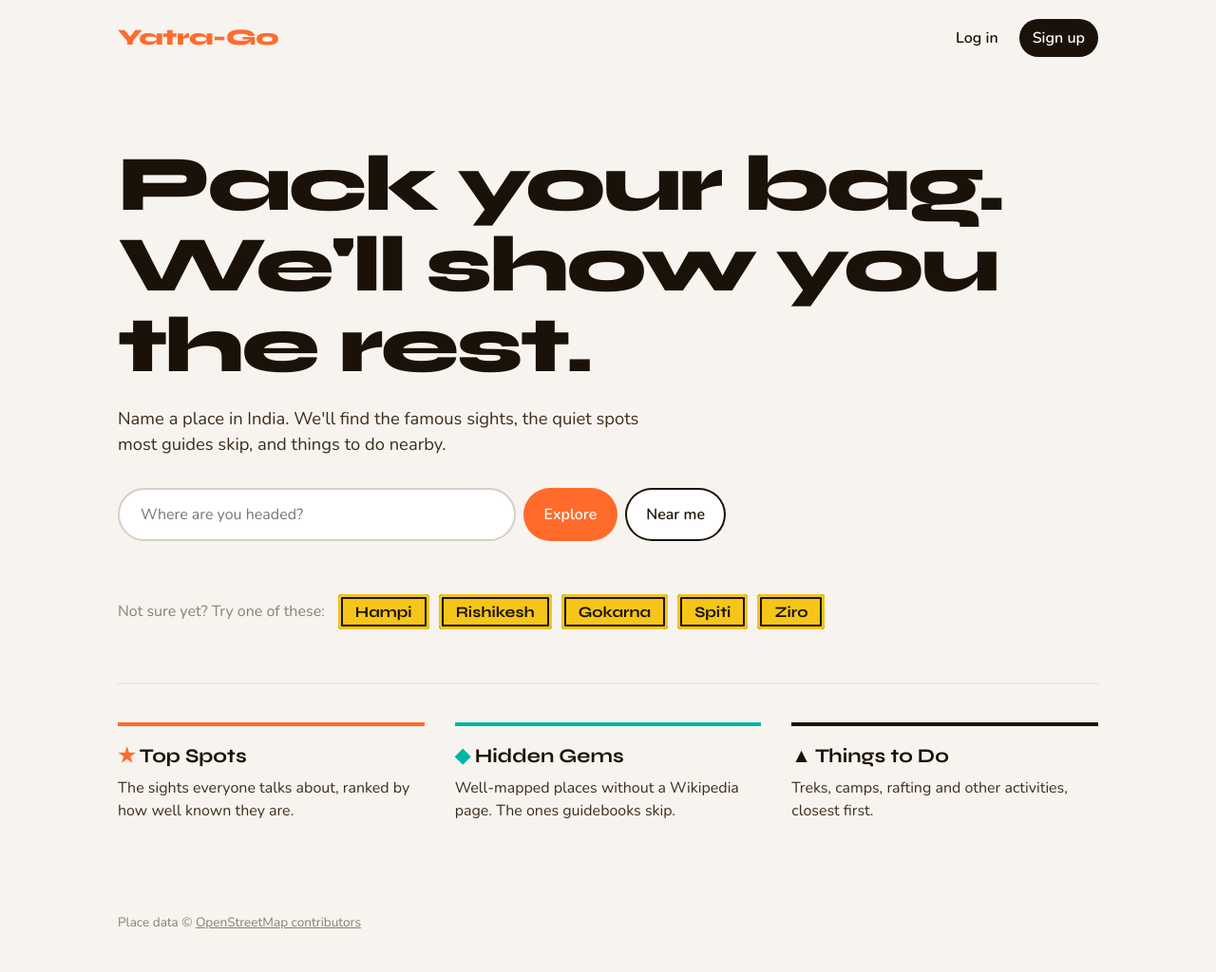
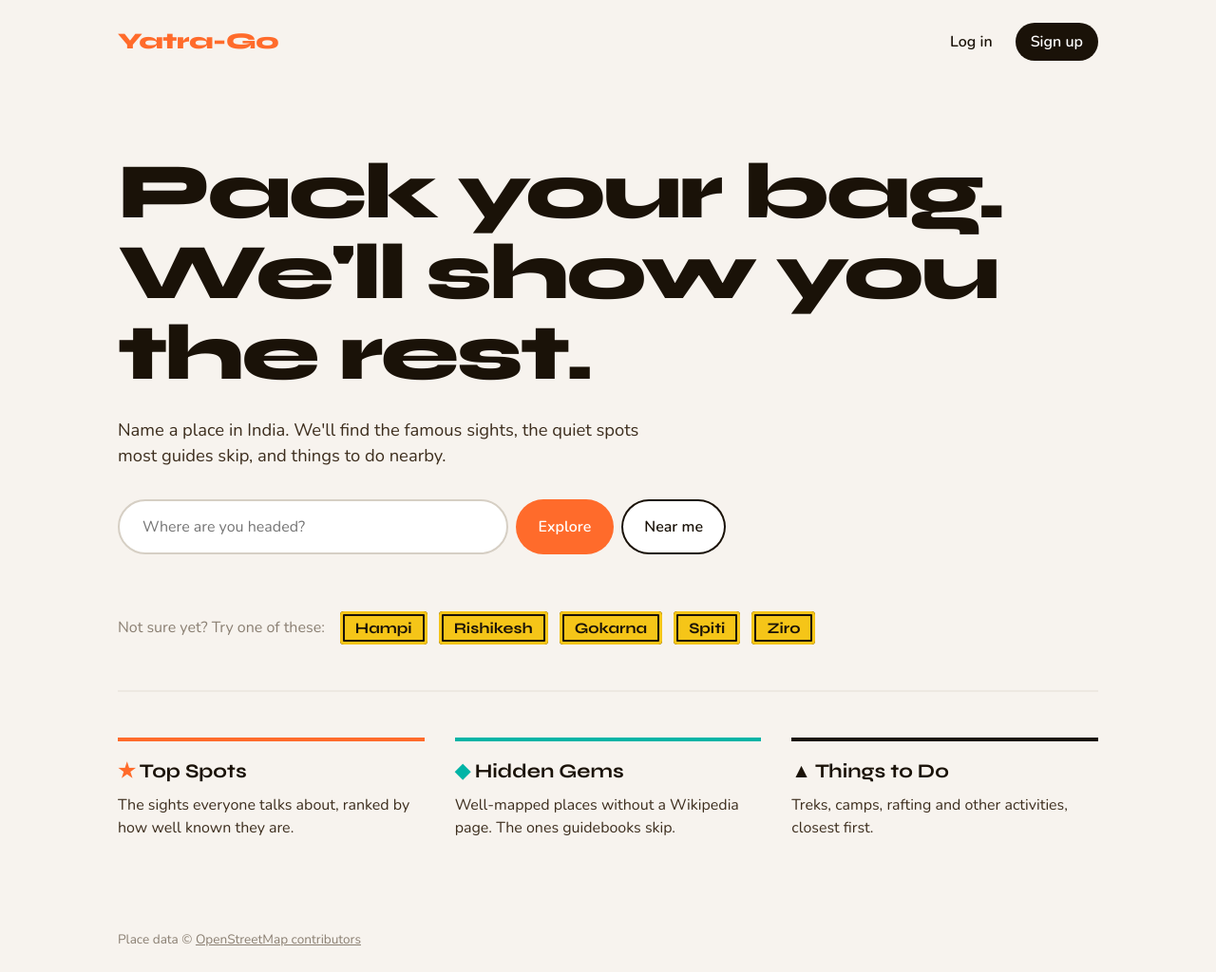
Before and after one commit to tanmay-005/ai-travel-recommendation-system, a Flask app: page / in a window 1280 px wide. Shown: the whole page at 95% size. Before the commit the page ends 979 px from the top, so only its background shows below. Run offline with Flask 3, Linux system fonts and the light colour scheme.

Commit message:
Step 6.3: design tokens in base.css, landing page uses them, dark mode opt-in

```diff
--- a/static/css/base.css
+++ b/static/css/base.css
@@ -1,13 +1,56 @@
+/* ── Yatra-Go design tokens ─────────────────────────────────────────
+   Every colour, font and gap on the site comes from here.
+   Change a value once and every page follows. */
 :root{
-  --saffron:#FF6B2B;--saffron2:#FF9A4A;--teal:#00B4A6;--teal2:#00D4C4;
-  --purple:#7C3AED;--rose:#E8425A;--gold:#F5C518;
-  --bg:#F7F3EE;--white:#FFFFFF;--ink:#1A1208;--ink2:#3D2E1E;
-  --smoke:#EDE8E1;--mist:#D6CFC4;--muted:#8A7F72;
-  --live:#00B4A6;--csv:#7C3AED;
-  --r:14px;--r2:8px;--sh:0 4px 20px rgba(26,18,8,.10);--sh2:0 12px 40px rgba(26,18,8,.18);
+  /* 5 core colours */
+  --ink:#1A1208;       /* text */
+  --sand:#F7F3EE;      /* page background */
+  --saffron:#FF6B2B;   /* brand, main buttons, Top Spots */
+  --teal:#00B4A6;      /* Hidden Gems, "you are here" */
+  --gold:#F5C518;      /* station boards, highlights */
+
+  /* shades built around them */
+  --paper:#FFFFFF;     /* cards, inputs: a surface on top of the background */
+  --ink2:#3D2E1E;      /* softer text */
+  --muted:#8A7F72;     /* hints, captions */
+  --smoke:#EDE8E1;     /* hover fills, dividers */
+  --mist:#D6CFC4;      /* borders */
+  --rose:#E8425A;      /* errors */
+  --saffron-dark:#E05520;
+  --on-saffron:#FFFFFF;  /* text on a saffron button, in both themes */
+  --on-gold:#1A1208;     /* text on a yellow board, in both themes */
+
+  /* 2 fonts */
+  --font-head:'Syne',sans-serif;
+  --font-body:'Nunito',sans-serif;
+
+  /* spacing scale: every gap is one of these */
+  --space-1:4px;--space-2:8px;--space-3:12px;--space-4:16px;
+  --space-5:24px;--space-6:32px;--space-7:48px;--space-8:72px;
+
+  /* shape */
+  --r:14px;--r2:8px;--r-pill:999px;
+  --sh:0 4px 20px rgba(26,18,8,.10);--sh2:0 12px 40px rgba(26,18,8,.18);
+
+  /* older names the map page still uses (tidied up in Phase 7) */
+  --bg:var(--sand);--white:var(--paper);
+  --saffron2:#FF9A4A;--teal2:#00D4C4;--purple:#7C3AED;
+  --live:var(--teal);--csv:var(--purple);
+}
+
+/* Dark mode: same names, darker values. Only pages that opt in
+   with <html class="dark-ready"> switch (the map page joins in Phase 7). */
+@media (prefers-color-scheme: dark){
+  :root.dark-ready{
+    --ink:#F2ECE4;--sand:#15120E;
+    --saffron:#FF7A3D;--teal:#2CC9BA;
+    --paper:#221D17;--ink2:#D2C8BB;--muted:#A0958A;
+    --smoke:#2E2720;--mist:#4A4036;--rose:#FF6B80;--saffron-dark:#FF9A4A;
+    --sh:0 4px 20px rgba(0,0,0,.4);--sh2:0 12px 40px rgba(0,0,0,.5);
+  }
 }
 *{box-sizing:border-box;margin:0;padding:0}
 
-body{font-family:'Nunito',sans-serif;background:var(--bg);color:var(--ink);font-size:14px;line-height:1.5}
+body{font-family:var(--font-body);background:var(--bg);color:var(--ink);font-size:14px;line-height:1.5}
 button,input,select{font-family:inherit}
 ::-webkit-scrollbar{width:5px}::-webkit-scrollbar-thumb{background:var(--mist);border-radius:4px}
--- a/static/css/landing.css
+++ b/static/css/landing.css
@@ -1,4 +1,4 @@
-/* Landing page. Colours and fonts come from the variables in base.css. */
+/* Landing page. Every colour, font and gap comes from the tokens in base.css. */
 body{font-size:16px}
 a{color:inherit}
 .visually-hidden{position:absolute;width:1px;height:1px;overflow:hidden;clip:rect(0 0 0 0);white-space:nowrap}
@@ -6,61 +6,61 @@ a{color:inherit}
 
 /* NAV */
 .nav{display:flex;align-items:center;justify-content:space-between;
-  max-width:1080px;margin:0 auto;padding:20px 24px}
-.brand{font-family:'Syne',sans-serif;font-weight:800;font-size:1.5rem;
+  max-width:1080px;margin:0 auto;padding:var(--space-5)}
+.brand{font-family:var(--font-head);font-weight:800;font-size:1.5rem;
   color:var(--saffron);text-decoration:none;letter-spacing:-.02em}
-.nav-links{display:flex;gap:8px;align-items:center}
-.nav-links a{text-decoration:none;font-weight:600;padding:8px 14px;border-radius:999px}
+.nav-links{display:flex;gap:var(--space-2);align-items:center}
+.nav-links a{text-decoration:none;font-weight:600;padding:var(--space-2) var(--space-4);border-radius:var(--r-pill)}
 .nav-links a:hover{background:var(--smoke)}
-.nav-links .nav-signup{background:var(--ink);color:var(--white)}
+.nav-links .nav-signup{background:var(--ink);color:var(--paper)}
 .nav-links .nav-signup:hover{background:var(--ink2)}
 
 /* HERO */
-main{max-width:1080px;margin:0 auto;padding:0 24px}
-.hero{padding:72px 0 56px}
-.hero h1{font-family:'Syne',sans-serif;font-weight:800;line-height:1.02;letter-spacing:-.035em;
+main{max-width:1080px;margin:0 auto;padding:0 var(--space-5)}
+.hero{padding:var(--space-8) 0 var(--space-7)}
+.hero h1{font-family:var(--font-head);font-weight:800;line-height:1.02;letter-spacing:-.035em;
   font-size:clamp(2.6rem,7vw,5.2rem);max-width:14ch}
-.lead{margin-top:20px;font-size:1.15rem;color:var(--ink2);max-width:52ch}
+.lead{margin-top:var(--space-5);font-size:1.15rem;color:var(--ink2);max-width:52ch}
 
-.search{display:flex;gap:8px;margin-top:32px;max-width:640px}
-.search input{flex:1;min-width:0;padding:15px 22px;font-size:1rem;color:var(--ink);
-  border:2px solid var(--mist);border-radius:999px;background:var(--white);outline:none}
+.search{display:flex;gap:var(--space-2);margin-top:var(--space-6);max-width:640px}
+.search input{flex:1;min-width:0;padding:var(--space-4) var(--space-5);font-size:1rem;color:var(--ink);
+  border:2px solid var(--mist);border-radius:var(--r-pill);background:var(--paper);outline:none}
 .search input:focus{border-color:var(--saffron)}
-.search button{border:none;border-radius:999px;padding:0 22px;font-size:1rem;font-weight:700;cursor:pointer}
-.btn-go{background:var(--saffron);color:var(--white)}
-.btn-go:hover{background:#e05520}
-.btn-near{background:var(--white);color:var(--ink);box-shadow:inset 0 0 0 2px var(--ink)}
+.search button{border:none;border-radius:var(--r-pill);padding:0 var(--space-5);font-size:1rem;font-weight:700;cursor:pointer}
+.btn-go{background:var(--saffron);color:var(--on-saffron)}
+.btn-go:hover{background:var(--saffron-dark)}
+.btn-near{background:var(--paper);color:var(--ink);box-shadow:inset 0 0 0 2px var(--ink)}
 .btn-near:hover{background:var(--smoke)}
 .search button:disabled{opacity:.6;cursor:wait}
-.hero-msg{min-height:1.5em;margin-top:10px;padding-left:22px;color:var(--rose);font-weight:600}
+.hero-msg{min-height:1.5em;margin-top:var(--space-3);padding-left:var(--space-5);color:var(--rose);font-weight:600}
 .hero-msg.busy{color:var(--muted)}
 
 /* Destination chips, styled like Indian Railways station boards */
-.boards{display:flex;flex-wrap:wrap;align-items:center;gap:10px;margin-top:22px}
-.boards-label{color:var(--muted);margin-right:4px}
-.board{font-family:'Syne',sans-serif;font-weight:700;font-size:1rem;color:var(--ink);
-  background:var(--gold);border:none;border-radius:4px;padding:9px 18px;cursor:pointer;
-  box-shadow:inset 0 0 0 3px var(--gold),inset 0 0 0 5px var(--ink);transition:transform .15s}
+.boards{display:flex;flex-wrap:wrap;align-items:center;gap:var(--space-3);margin-top:var(--space-5)}
+.boards-label{color:var(--muted);margin-right:var(--space-1)}
+.board{font-family:var(--font-head);font-weight:700;font-size:1rem;color:var(--on-gold);
+  background:var(--gold);border:none;border-radius:4px;padding:var(--space-2) var(--space-4);cursor:pointer;
+  box-shadow:inset 0 0 0 3px var(--gold),inset 0 0 0 5px var(--on-gold);transition:transform .15s}
 .board:hover{transform:translateY(-2px)}
 
 /* FEATURES */
-.features{display:grid;grid-template-columns:repeat(3,1fr);gap:32px;
-  padding:40px 0 72px;border-top:2px solid var(--smoke)}
-.feature{border-top:4px solid;padding-top:16px}
-.feature h2{font-family:'Syne',sans-serif;font-size:1.3rem;font-weight:700;margin-bottom:6px}
+.features{display:grid;grid-template-columns:repeat(3,1fr);gap:var(--space-6);
+  padding:var(--space-7) 0 var(--space-8);border-top:2px solid var(--smoke)}
+.feature{border-top:4px solid;padding-top:var(--space-4)}
+.feature h2{font-family:var(--font-head);font-size:1.3rem;font-weight:700;margin-bottom:var(--space-2)}
 .feature p{color:var(--ink2);max-width:34ch}
 .f-top{border-color:var(--saffron)} .f-top span{color:var(--saffron)}
 .f-gem{border-color:var(--teal)}    .f-gem span{color:var(--teal)}
 .f-act{border-color:var(--ink)}     .f-act span{color:var(--ink)}
 
-.foot{max-width:1080px;margin:0 auto;padding:24px;color:var(--muted);font-size:.85rem}
+.foot{max-width:1080px;margin:0 auto;padding:var(--space-5);color:var(--muted);font-size:.85rem}
 
 /* PHONES */
 @media (max-width:720px){
-  .hero{padding:40px 0 40px}
+  .hero{padding:var(--space-7) 0}
   .search{flex-wrap:wrap}
   .search input{flex-basis:100%}
-  .search button{flex:1;padding:13px}
-  .features{grid-template-columns:1fr;gap:24px}
+  .search button{flex:1;padding:var(--space-3)}
+  .features{grid-template-columns:1fr;gap:var(--space-5)}
 }
 @media (prefers-reduced-motion:reduce){.board{transition:none}.board:hover{transform:none}}
--- a/templates/base.html
+++ b/templates/base.html
@@ -1,5 +1,5 @@
 <!DOCTYPE html>
-<html lang="en">
+<html lang="en" class="{% block html_class %}{% endblock %}">
 <head>
 <meta charset="UTF-8">
 <meta name="viewport" content="width=device-width, initial-scale=1.0">
--- a/templates/landing.html
+++ b/templates/landing.html
@@ -1,8 +1,9 @@
 {% extends "base.html" %}
-
+{% block html_class %}dark-ready{% endblock %}
 {% block title %}Yatra-Go: find what's worth seeing anywhere in India{% endblock %}
 
 {% block head %}
+<meta name="color-scheme" content="light dark">
 <link rel="stylesheet" href="{{ url_for('static', filename='css/landing.css') }}">
 {% endblock %}
 
```
